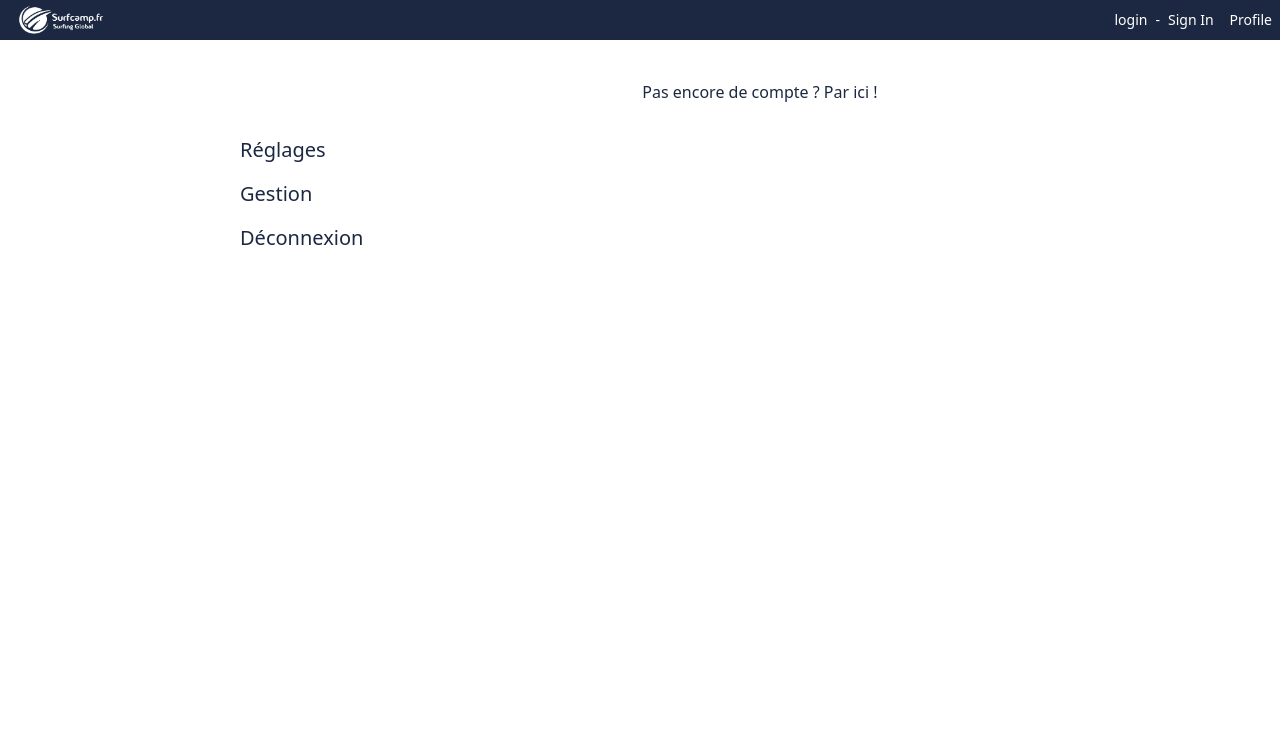
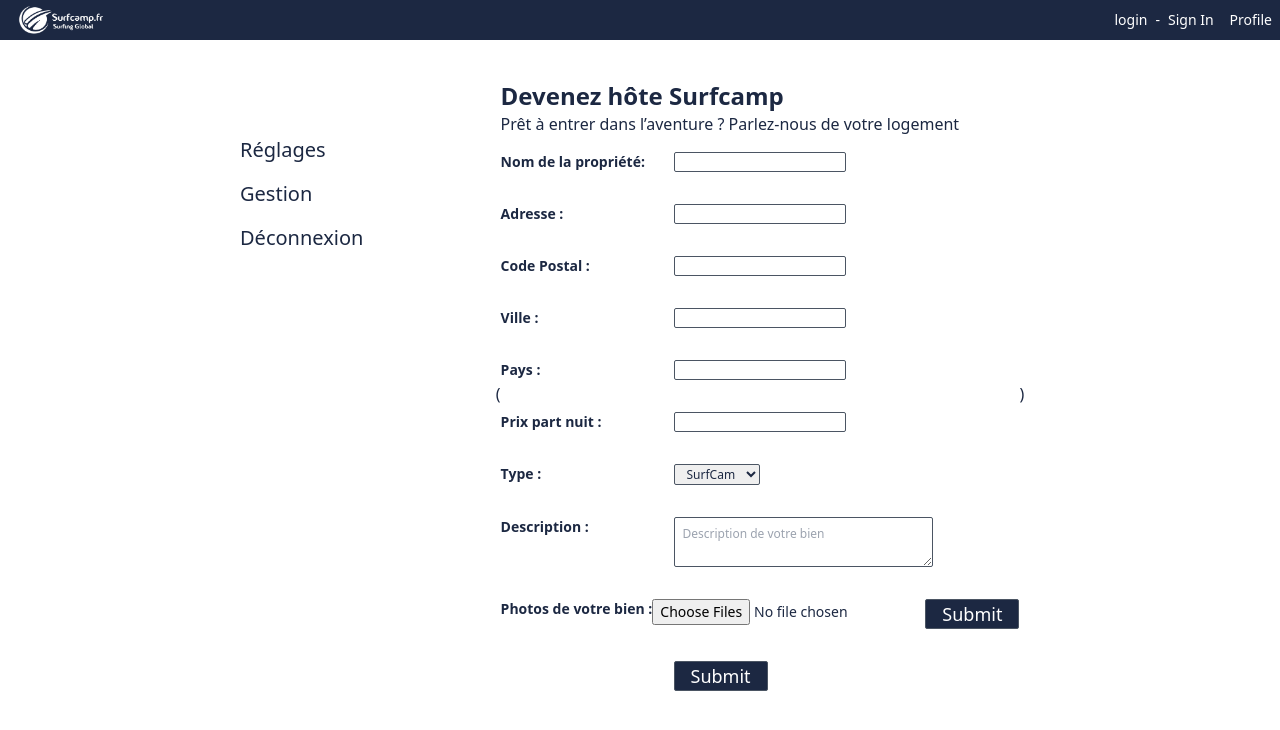
Before and after one commit to WildCodeSchool/btz-0321-p3-surfcamp, a Next.js app: page /profile in a window 1280 px wide. Both pictures are taken after a click on the button "Gestion". Shown: the top 730 px of the page. Built offline with nearby package versions, Linux system fonts and the light colour scheme; no server answers.

Commit message:
propertyform set up

```diff
--- a/API/requests.ts
+++ b/API/requests.ts
@@ -10,6 +10,7 @@ import {
   CityPicture,
   CountryPicture,
   PropertyPicture,
+  PropertyInput,
 } from "../interfaces";
 
 const API_URL = process.env.NEXT_PUBLIC_DATAAPI_URL;
@@ -42,7 +43,7 @@ export const property = {
   delete: ({ id }: { id: string }): Promise<null> =>
     axios.delete(`${API_URL}/properties/${id}`).then((res) => res.data),
 
-  create: ({ property }: { property: string }): Promise<Property> =>
+  create: ({ property }: { property: PropertyInput }): Promise<Property> =>
     axios.post(`${API_URL}/properties`, property).then((res) => res.data),
 
   update: ({
--- a/components/HostForm/HostForm.tsx
+++ b/components/HostForm/HostForm.tsx
@@ -1,73 +1,87 @@
 import React, { useState } from "react";
 import { useForm } from "react-hook-form";
 import { useSelector } from "react-redux";
-import DatePicker from "react-datepicker";
 import "react-datepicker/dist/react-datepicker.css";
 import "react-datepicker/dist/react-datepicker.css";
-import Image from "next/image";
 import axios, { AxiosError } from "axios";
 import { useQuery, useMutation } from "react-query";
-import EditButton from "../Buttons/EditButton";
-import { user } from "../../API/requests";
+import { property, address } from "../../API/requests";
+import { Property, PropertyInput } from "../../interfaces";
+
 interface IProfile {
-  firstname?: string | null;
-  lastname?: string | null;
-  email?: string;
-  phoneNumber?: string;
-  birthDate?: string | null;
-  about?: string;
+  name?: string | null; //property
+  address: string; // address
+  zipcode: string; //address
+  city: string; //address
+  country: string; //address
+  priceByNight: number; //property
+  type: string; //property
+  description: string; //property
 }
 
 type formData = {
-  firstName: string;
-  lastName: string;
-  email?: string;
-  phoneNumber?: string;
-  birthDate?: string;
-  about?: string;
+  name: string;
+  address: string;
+  zipcode: string;
+  city: string;
+  country: string;
+  priceByNight: string;
+  type: "HOUSE" | "SURFSCHOOL" | "SURFCAMP";
+  description: string;
 };
 
 export default function HostForm(): JSX.Element {
-  const { id } = useSelector((state: any) => state.user);
+  const id = useSelector((state) => state.user.id);
   const { register, handleSubmit } = useForm();
-  const [isEdit, setIsEdit] = useState<boolean>(false);
-  const mutation = useMutation<null, AxiosError, IProfile>((newUser) =>
-    axios.post(`http://localhost:5000/users/${id}/property`, newUser)
+
+  const mutation = useMutation<Property, AxiosError, PropertyInput>((data) =>
+    property.create({ property: data })
   );
-  const [birthDate, setBirthDate] = useState<Date | null>(null);
-  const { data } = useQuery("user", () => user.getOne(id));
 
-  const onSubmit = async (data: formData) => {
-    mutation.mutate({
-      firstname: data.firstName,
-      lastname: data.lastName,
-      email: data.email,
-      phoneNumber: data.phoneNumber,
-      birthDate: birthDate !== null ? birthDate?.toISOString() : null,
-    });
+  const onSubmit = (data: formData) => {
+    console.log(data);
+
+    const payload = { ...data, userId: id, phoneNumber: "0666121213" };
+
+    mutation.mutate(payload);
   };
 
   return (
     <div className="w-full items-center justify-center h-full align-middle flex">
-      {id ? (
+      (
       <div>
         <span className="lg:text-left text-center font-bold my-4 transform -translate-x-3 text-2xl w-full">
           Devenez hôte Surfcamp{" "}
         </span>
         <p className="w-full text-center lg:text-left">
-            Prêt à entrer dans l’aventure ?
+          Prêt à entrer dans l’aventure ? Parlez-nous de votre logement
         </p>
         <form
           className="flex flex-col items-center w-full h-full align-middle"
           onSubmit={handleSubmit(onSubmit)}
         >
           <label className="text-BlueCamp lg:text-sm my-4 w-full flex justify-start font-bold">
+            <span className="w-4/12">Nom de la propriété:</span>
+            <input
+              className="border border-gray-600 w-4/12 outline-none focus:outline-none rounded-sm px-4  text-xs"
+              type="text"
+              {...register("name")}
+            />
+          </label>
+          <label className="text-BlueCamp lg:text-sm my-4 w-full flex justify-start font-bold">
             <span className="w-4/12">Adresse :</span>
             <input
               className="border border-gray-600 w-4/12  outline-none focus:outline-none rounded-sm px-4  text-xs"
               type="text"
-                placeholder={data?.firstname}
-                {...register("firstName", {})}
+              {...register("address", {})}
+            />
+          </label>
+          <label className="text-BlueCamp lg:text-sm my-4 w-full flex justify-start font-bold">
+            <span className="w-4/12">Code Postal :</span>
+            <input
+              className="border border-gray-600 w-4/12  outline-none focus:outline-none rounded-sm px-4  text-xs"
+              type="text"
+              {...register("zipCode", {})}
             />
           </label>
           <label className="text-BlueCamp lg:text-sm my-4 w-full flex justify-start font-bold">
@@ -75,8 +89,7 @@ export default function HostForm(): JSX.Element {
             <input
               className="border border-gray-600 w-4/12  outline-none focus:outline-none rounded-sm px-4  text-xs"
               type="text"
-                placeholder={data?.firstname}
-                {...register("firstName", {})}
+              {...register("city", {})}
             />
           </label>
           <label className="text-BlueCamp lg:text-sm my-4 w-full flex justify-start font-bold">
@@ -84,36 +97,19 @@ export default function HostForm(): JSX.Element {
             <input
               className="border border-gray-600 w-4/12  outline-none focus:outline-none rounded-sm px-4  text-xs"
               type="text"
-                placeholder={data?.firstname}
-                {...register("firstName", {})}
+              {...register("country", {})}
             />
           </label>
-            <label className="text-BlueCamp text-sm w-full flex my-4 justify-start font-bold">
-              <span className="w-4/12">Nom de la propriété:</span>
+          <label className="text-BlueCamp lg:text-sm my-4 w-full flex justify-start font-bold">
+            <span className="w-4/12">Prix part nuit :</span>
+
             <input
-                className="border border-gray-600 w-4/12 outline-none focus:outline-none rounded-sm px-4  text-xs"
-                type="text"
-                placeholder={data?.lastname}
-                {...register("lastName", {})}
+              className="border w-4/12 border-gray-600 outline-none focus:outline-none rounded-sm px-4  text-xs"
+              type="priceByNight"
+              {...register("priceByNight", {})}
             />
           </label>
-
-            <label className="text-BlueCamp text-sm h-6 my-4 w-full flex justify-start font-bold">
-              <span className="w-4/12">Prix part nuit :</span>
-              {isEdit ? (
-                <input
-                  className="border w-4/12 border-gray-600 outline-none focus:outline-none rounded-sm px-4  text-xs"
-                  type="phoneNumber"
-                  placeholder={data?.phoneNumber}
-                  {...register("phoneNumber", {})}
-                />
-              ) : (
-                <div className=" w-4/12 outline-none focus:outline-none rounded-sm px-4  text-xs font-light">
-                  {data?.phoneNumber}
-                </div>
-              )}
-            </label>
-            <label className="text-BlueCamp text-sm my-4 w-full flex justify-start font-bold">
+          <label className="text-BlueCamp lg:text-sm my-4 w-full flex justify-start font-bold">
             <span className="w-4/12">Type :</span>
             <select
               className="borde w-2/12 border-gray-600 border outline-none focus:outline-none rounded-sm px-2  text-xs"
@@ -131,20 +127,23 @@ export default function HostForm(): JSX.Element {
             </select>
           </label>
 
-            <label className="text-BlueCamp  my-4 w-full flex justify-start font-bold">
-              <span className="w-4/12 text-sm">A Propos :</span>
+          <label className="text-BlueCamp lg:text-sm my-4 w-full flex justify-start font-bold">
+            <span className="w-4/12">Description :</span>
             <textarea
               className="border w-6/12 border-gray-600 outline-none focus:outline-none rounded-sm p-2  text-xs"
-                placeholder="A Propos"
-                {...register("text area")}
+              placeholder="Description de votre bien"
+              {...register("description")}
             />
           </label>
-            <label className="text-BlueCamp  my-4 w-full flex justify-start font-bold">
-              <span className="w-4/12 text-sm">Photos de votre bien :</span>
+          <label className="text-BlueCamp lg:text-sm my-4 w-full flex justify-start font-bold">
+            <span className="w-4/12">Photos de votre bien :</span>
             <input type="file" multiple />
-              <input type="submit" />
+            <input
+              className="border  border-gray-600 bg-BlueCamp  text-white outline-none focus:outline-none rounded-sm px-4  text-lg"
+              type="submit"
+            />
           </label>
-            <div className="w-full flex justify-start items-end align-middle">
+          <div className="text-BlueCamp lg:text-sm my-4 w-full flex justify-start font-bold">
             <span className="w-4/12"></span>
             <input
               className="border  border-gray-600 bg-BlueCamp  text-white outline-none focus:outline-none rounded-sm px-4  text-lg"
@@ -153,22 +152,7 @@ export default function HostForm(): JSX.Element {
           </div>
         </form>
       </div>
-      ) : (
-        <div className="w-full flex items-center justify-center align-middle h-full">
-          Pas encore de compte ? Par ici !
-        </div>
-      )}
-      {/* <div className="w-4/12 hidden  lg:flex flex-col align-middle justify-start items-center h-full">
-        {data?.picture && (
-          <Image
-            src={data?.picture}
-            width={200}
-            height={200}
-            quality={100}
-            className="rounded-full"
-          />
-        )}
-      </div> */}
+      )
     </div>
   );
 }
--- a/pages/profile.tsx
+++ b/pages/profile.tsx
@@ -1,4 +1,4 @@
-import React, { useState, useEffect } from "react";
+import React, { useState } from "react";
 import { useRouter } from "next/router";
 import ProfileForm from "../components/ProfileForm/ProfileForm";
 import Modal from "../components/Modal/Modal";
```
Also changed, not shown: interfaces.ts (+11 -0 lines). Lines whose indentation alone changed are shown as unchanged.
